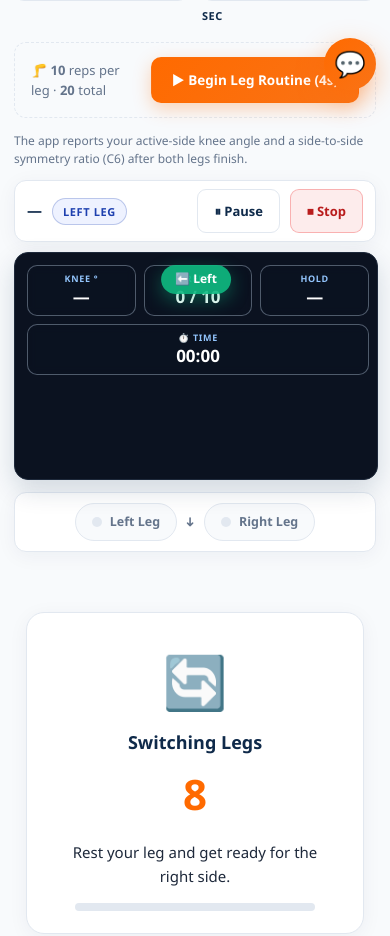
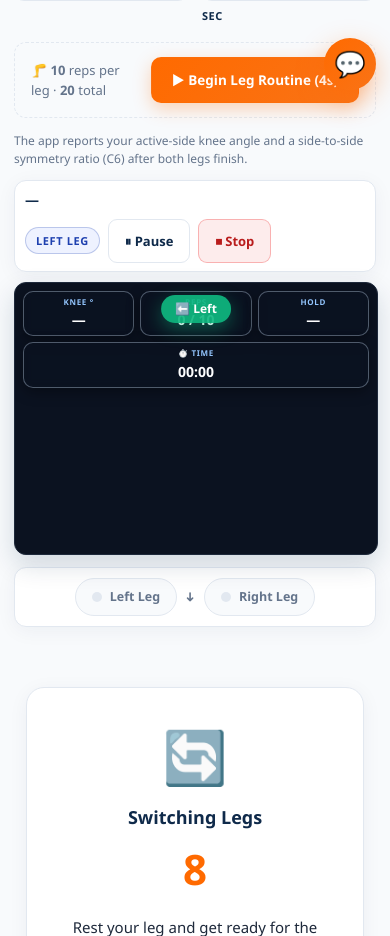
Before and after one commit to Athul-lab-ux/SEMIFIN-REHAB, a Flask app: template templates/leg.html in a window 390 px wide. Shown: the part 740-1676 px from the top of the page. Run offline with Flask 3, Linux system fonts and the light colour scheme; the template is opened without the code that fills it, so the values that code supplies are empty; some libraries are stand-ins or nearby versions.

Commit message:
feat: optimize laptop and mobile responsive layouts, permanent auth persistence, and clean uncongested UI

```diff
--- a/app.py
+++ b/app.py
@@ -93,6 +93,7 @@ def ensure_schema_columns(db):
     try:
         existing = {r["name"] for r in db.execute("PRAGMA table_info(patients)").fetchall()}
         additions = {
+            "username": "TEXT DEFAULT ''",
             "onboarding_done": "INTEGER DEFAULT 0",
             "stroke_onset": "TEXT",
             "affected_side": "TEXT DEFAULT ''",
@@ -317,25 +318,39 @@ def profile():
 @app.route("/api/register", methods=["POST"])
 def api_register():
     data = request.get_json() or {}
-    email = (data.get("email") or data.get("username") or "").strip().lower()
-    name = (data.get("patient_name") or data.get("name") or "").strip()[:60]
+    raw_email = (data.get("email") or "").strip()
+    raw_user = (data.get("username") or "").strip()
+    name = (data.get("patient_name") or data.get("name") or data.get("full_name") or "").strip()[:60]
     password = data.get("password") or ""
 
-    if not email or not password:
+    if not raw_email and not raw_user:
         return jsonify({"status": "error", "message": "Email or Username and password are required"}), 400
 
+    if "@" in raw_email:
+        email = raw_email.lower()
+        username = raw_user.lower() if raw_user else email.split("@")[0]
+    elif "@" in raw_user:
+        email = raw_user.lower()
+        username = email.split("@")[0]
+    else:
+        username = (raw_user or raw_email).lower()
+        email = f"{username}@rehabopt.local"
+
     is_email = bool(re.match(r"[^@]+@[^@]+\.[^@]+", email))
-    is_username = bool(re.match(r"^[a-zA-Z0-9_\.\-]{2,50}$", email))
-    if not is_email and not is_username:
-        return jsonify({"status": "error", "message": "Please enter a valid email (e.g. user@hospital.org) or username (e.g. u1)"}), 400
+    is_username = bool(re.match(r"^[a-zA-Z0-9_\.\-]{1,50}$", username))
+    if not is_email or not is_username:
+        return jsonify({"status": "error", "message": "Please enter a valid email or username (e.g. u1, user@hospital.org)"}), 400
 
     if len(password) < 6:
         return jsonify({"status": "error", "message": "Password must be at least 6 characters"}), 400
 
     db = get_db()
 
-    # Check duplicate email
-    existing = db.execute("SELECT id FROM patients WHERE LOWER(email) = ?", (email,)).fetchone()
+    # Check duplicate email or username
+    existing = db.execute(
+        "SELECT id FROM patients WHERE LOWER(email) = ? OR (username != '' AND LOWER(username) = ?)",
+        (email, username),
+    ).fetchone()
     if existing:
         return jsonify({"status": "error", "message": "This email/username is already registered. Please sign in."}), 409
 
@@ -343,7 +358,7 @@ def api_register():
     password_hash = generate_password_hash(password, method="scrypt")
 
     if not name:
-        name = email.split("@")[0].capitalize()
+        name = username.capitalize() if username else email.split("@")[0].capitalize()
 
     dob = (data.get("patient_dob") or "").strip()[:10]
     phone = (data.get("patient_phone") or "").strip()[:20]
@@ -355,16 +370,22 @@ def api_register():
         secondary_color = ""
 
     db.execute(
-        """INSERT INTO patients (patient_id, email, password_hash, selected_condition, current_streak, last_session_date,
+        """INSERT INTO patients (patient_id, username, email, password_hash, selected_condition, current_streak, last_session_date,
            patient_name, patient_dob, patient_phone, primary_color, secondary_color, profile_photo)
-           VALUES (?, ?, ?, 'Hemiparesis', 1, NULL, ?, ?, ?, ?, ?, '')""",
-        (patient_id, email, password_hash, name, dob, phone, primary_color, secondary_color),
+           VALUES (?, ?, ?, ?, 'Hemiparesis', 1, NULL, ?, ?, ?, ?, ?, '')""",
+        (patient_id, username, email, password_hash, name, dob, phone, primary_color, secondary_color),
     )
     db.commit()
+
+    session.permanent = True
+    session["patient_id"] = patient_id
+    session["email"] = email
+    session["patient_name"] = name
 
     return jsonify({
         "status": "success",
         "patient_id": patient_id,
+        "username": username,
         "email": email,
         "patient_name": name,
         "message": f"Account permanently created! Patient ID: {patient_id}. You can sign in anytime using your Email, Username, or Patient ID.",
@@ -390,19 +411,31 @@ def api_login():
     if not user:
         user = db.execute("SELECT * FROM patients WHERE LOWER(email) = ?", (raw_ident.lower(),)).fetchone()
 
-    # 3. Match on patient_name (case-insensitive)
+    # 3. Match on username column (case-insensitive)
+    if not user:
+        user = db.execute("SELECT * FROM patients WHERE LOWER(username) = ?", (raw_ident.lower(),)).fetchone()
+
+    # 4. Match on email prefix before @ (e.g. u1 matching u1@rehabopt.local or u1@gmail.com)
+    if not user and "@" not in raw_ident:
+        user = db.execute(
+            "SELECT * FROM patients WHERE LOWER(email) LIKE ? OR LOWER(email) LIKE ?",
+            (raw_ident.lower() + "@%", raw_ident.lower()),
+        ).fetchone()
+
+    # 5. Match on patient_name (case-insensitive)
     if not user:
         user = db.execute("SELECT * FROM patients WHERE LOWER(patient_name) = ?", (raw_ident.lower(),)).fetchone()
 
-    # 4. Numeric matching (e.g. "2", "02", "SP-2" -> "SP-000000002")
+    # 6. Numeric matching (e.g. "39", "039", "SP-39" -> "SP-000000039") ONLY when purely numeric or starts with SP-
     if not user:
-        num_clean = re.sub(r"[^0-9]", "", raw_ident)
-        if num_clean and (raw_ident.isdigit() or raw_ident.upper().startswith("SP-")):
-            try:
-                formatted_id = f"SP-{int(num_clean):09d}"
-                user = db.execute("SELECT * FROM patients WHERE patient_id = ?", (formatted_id,)).fetchone()
-            except ValueError:
-                pass
+        if raw_ident.isdigit() or raw_ident.upper().startswith("SP-"):
+            num_clean = re.sub(r"[^0-9]", "", raw_ident)
+            if num_clean:
+                try:
+                    formatted_id = f"SP-{int(num_clean):09d}"
+                    user = db.execute("SELECT * FROM patients WHERE UPPER(patient_id) = ?", (formatted_id,)).fetchone()
+                except ValueError:
+                    pass
 
     if not user or not check_password_hash(user["password_hash"], password):
         return jsonify({"status": "error", "message": "Invalid credentials. Please verify your Patient ID, Email, or Password."}), 401
@@ -415,6 +448,7 @@ def api_login():
     return jsonify({
         "status": "success",
         "patient_id": user["patient_id"],
+        "username": user["username"] if "username" in user.keys() else "",
         "email": user["email"],
         "patient_name": user["patient_name"],
         "condition": user["selected_condition"],
--- a/database/schema.sql
+++ b/database/schema.sql
@@ -5,6 +5,7 @@
 CREATE TABLE IF NOT EXISTS patients (
     id INTEGER PRIMARY KEY AUTOINCREMENT,
     patient_id TEXT UNIQUE NOT NULL,
+    username TEXT DEFAULT '',
     email TEXT UNIQUE NOT NULL,
     password_hash TEXT NOT NULL,
     selected_condition TEXT DEFAULT 'Hemiparesis',
--- a/static/css/clinical.css
+++ b/static/css/clinical.css
@@ -436,6 +436,12 @@ button, .btn-link {
     display: flex;
     flex-shrink: 0;
   }
+  .top-clinical-bar {
+    position: relative;
+    top: auto;
+    z-index: auto;
+    margin-bottom: 14px;
+  }
   .app-main {
     padding: 14px 14px 80px;
   }
--- a/static/css/leg.css
+++ b/static/css/leg.css
@@ -166,7 +166,39 @@
 .done-actions { display: flex; gap: 10px; justify-content: center; flex-wrap: wrap; }
 
 @media (max-width: 640px) {
-  .lg-top .lg-stage-name { flex-basis: auto; }
+  .lg-top {
+    flex-wrap: wrap;
+    gap: 8px;
+    padding: 8px 10px;
+  }
+  .lg-stage-name {
+    font-size: 14px;
+    flex: 1 1 100%;
+  }
+  .lg-spacer {
+    display: none;
+  }
+  .lg-stage {
+    aspect-ratio: 4 / 3;
+    border-radius: 12px;
+  }
+  .hud-cluster {
+    left: 8px;
+    top: 8px;
+    right: 8px;
+    gap: 6px;
+  }
+  .hud-box {
+    flex: 1 1 calc(25% - 6px);
+    min-width: 52px;
+    padding: 4px 6px;
+  }
+  .hb-lab {
+    font-size: 8px;
+  }
+  .hb-val {
+    font-size: 14px;
+  }
   .progress-stages { flex-wrap: wrap; gap: 8px; }
   .stage-arrow { transform: rotate(90deg); }
   .kg-grid { grid-template-columns: 1fr 1fr; }
--- a/static/css/therapy.css
+++ b/static/css/therapy.css
@@ -307,11 +307,83 @@
 }
 .tgp-sub-hint { color: #64748B; font-size: 10.5px; }
 
+/* HUD cluster base */
+.hud-cluster {
+  position: absolute; top: 12px; left: 12px; z-index: 5;
+  display: flex; gap: 8px; flex-wrap: wrap;
+}
+.hud-box {
+  background: rgba(11, 18, 32, 0.84);
+  border: 1px solid rgba(148, 163, 184, 0.45);
+  backdrop-filter: blur(8px);
+  -webkit-backdrop-filter: blur(8px);
+  color: #F1F5F9;
+  border-radius: 10px;
+  padding: 6px 12px;
+  text-align: center;
+  min-width: 72px;
+  box-shadow: 0 4px 14px rgba(0, 0, 0, 0.35);
+}
+.hb-lab {
+  display: block;
+  font-size: 9px;
+  font-weight: 800;
+  color: #93C5FD;
+  text-transform: uppercase;
+  letter-spacing: 0.7px;
+}
+.hb-val {
+  font-size: 16px;
+  font-weight: 800;
+  color: #fff;
+  font-variant-numeric: tabular-nums;
+  line-height: 1.2;
+}
+
 @media (max-width: 720px) {
   .ex-grid { grid-template-columns: 1fr; }
   .cfg-summary { position: static; }
-  .hud-cluster { left: 8px; top: 8px; right: 8px; }
-  .hud-box { flex: 1; min-width: 60px; }
+  .wo-top {
+    flex-wrap: wrap;
+    gap: 8px;
+    padding: 8px 10px;
+  }
+  .wo-now {
+    font-size: 14px;
+    flex: 1 1 100%;
+  }
+  .wo-spacer {
+    display: none;
+  }
+  .hud-btn {
+    height: 38px;
+    padding: 0 12px;
+    font-size: 12px;
+  }
+  .wo-stage {
+    aspect-ratio: 4 / 3;
+    border-radius: 12px;
+  }
+  .hud-cluster {
+    left: 8px;
+    top: 8px;
+    right: 8px;
+    gap: 6px;
+  }
+  .hud-box {
+    flex: 1 1 calc(25% - 6px);
+    min-width: 52px;
+    padding: 4px 6px;
+  }
+  .hb-lab {
+    font-size: 8px;
+  }
+  .hb-val {
+    font-size: 13.5px;
+  }
+  .step-box {
+    flex: 1 1 100%;
+  }
   .tgp-card { padding: 16px 18px; }
   .tgp-title { font-size: 16px; }
 }
```
Also changed, not shown: static/css/arcade.css (+123 -28 lines).
